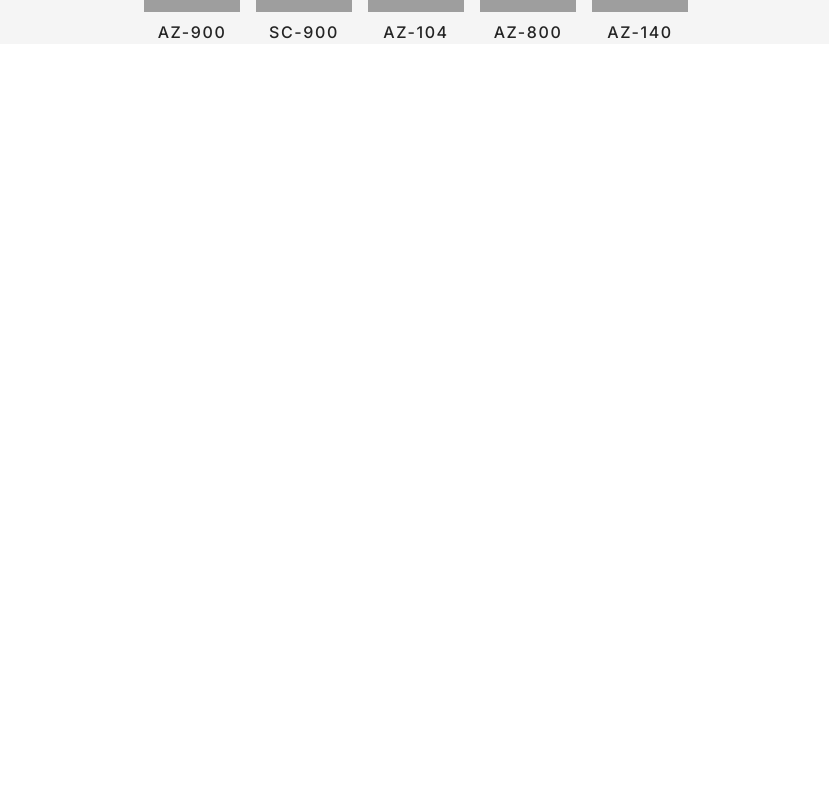
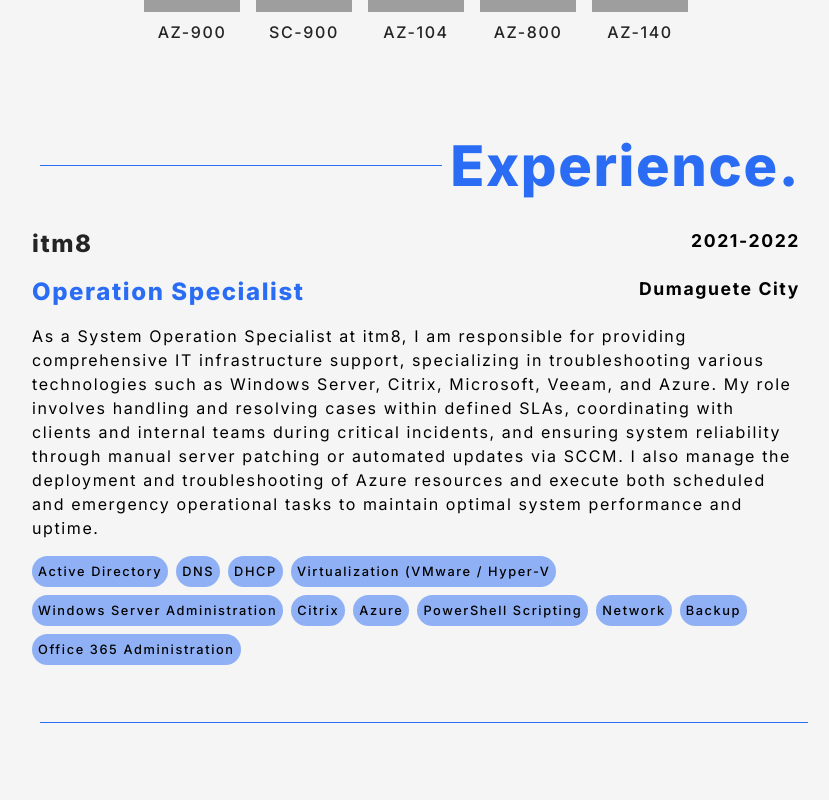
Before and after one commit to regret546/jodurtech, a React (Vite) app: page / in a window 1280 px wide. Shown: the part 2500-3300 px from the top of the page, without its empty margins (224-1053 px from the left). Before the commit the page ends 2544 px from the top, so only its background shows below. Built offline with nearby package versions, Linux system fonts and the light colour scheme; grey boxes are pictures that could not be loaded.

Commit message:
add experience page

```diff
--- a/src/App.jsx
+++ b/src/App.jsx
@@ -4,6 +4,7 @@ import Home from "./sections/Home";
 import Certificates from "./sections/Certificates";
 import About from "./sections/About";
 import Project from "./sections/Project";
+import Experience from "./sections/Experience";
 
 import "./style.css";
 
@@ -17,6 +18,7 @@ function App() {
           <About />
           <Project />
           <Certificates />
+          <Experience />
         </div>
       </div>
     </>
--- a/src/components/UI/DragDrawer.jsx
+++ b/src/components/UI/DragDrawer.jsx
@@ -73,7 +73,7 @@ function DragDrawer({ open, setOpen, item }) {
               top: 0,
               bottom: 0.5,
             }}
-            className="absolute bottom-0 h-[75vh] w-[700px] overflow-hidden  rounded-t-3xl bg-accent-blue"
+            className="absolute bottom-0 h-[80vh] w-[700px] overflow-hidden  rounded-t-3xl bg-accent-blue"
           >
             <div className="absolute left-0 right-0 top-0 z-10 flex justify-center border-e-accent-red p-4">
               <button
--- a/src/sections/About.jsx
+++ b/src/sections/About.jsx
@@ -72,7 +72,7 @@ function About() {
               Use at work:
             </p>
 
-            <ul className=" flex flex-wrap text-[0.8rem] gap-2 ">
+            <ul>
               <li>Windows Server</li>
               <li>Active Directory</li>
               <li>Group Policy</li>
@@ -92,7 +92,7 @@ function About() {
               Use for Fun:
             </p>
 
-            <ul className=" flex flex-wrap text-[0.8rem] gap-2 ">
+            <ul>
               <li>PHP</li>
               <li>MySQL</li>
               <li>MongoDB</li>
--- /dev/null
+++ b/src/sections/Experience.jsx
@@ -0,0 +1,84 @@
+import React from "react";
+import HeaderLine from "../components/UI/HeaderLine";
+import { li } from "motion/react-client";
+
+const experienceList = [
+  {
+    company: "itm8",
+    period: "2021-2022",
+    location: "Dumaguete City",
+    role: "Operation Specialist",
+    job: "As a System Operation Specialist at itm8, I am responsible for providing comprehensive IT infrastructure support, specializing in troubleshooting various technologies such as Windows Server, Citrix, Microsoft, Veeam, and Azure. My role involves handling and resolving cases within defined SLAs, coordinating with clients and internal teams during critical incidents, and ensuring system reliability through manual server patching or automated updates via SCCM. I also manage the deployment and troubleshooting of Azure resources and execute both scheduled and emergency operational tasks to maintain optimal system performance and uptime.",
+    skills: [
+      "Active Directory",
+      "DNS",
+      "DHCP",
+      "Virtualization (VMware / Hyper-V",
+      "Windows Server Administration",
+      "Citrix",
+      "Azure",
+      "PowerShell Scripting",
+      "Network",
+      "Backup",
+      "Office 365 Administration",
+    ],
+  },
+  {
+    company: "itm8",
+    period: "2021-2022",
+    location: "Dumaguete City",
+    role: "Operation Specialist",
+    job: "As a System Operation Specialist at itm8, I am responsible for providing comprehensive IT infrastructure support, specializing in troubleshooting various technologies such as Windows Server, Citrix, Microsoft, Veeam, and Azure. My role involves handling and resolving cases within defined SLAs, coordinating with clients and internal teams during critical incidents, and ensuring system reliability through manual server patching or automated updates via SCCM. I also manage the deployment and troubleshooting of Azure resources and execute both scheduled and emergency operational tasks to maintain optimal system performance and uptime.",
+    skills: [
+      "Active Directory",
+      "DNS",
+      "DHCP",
+      "Virtualization (VMware / Hyper-V",
+      "Windows Server Administration",
+      "Citrix",
+      "Azure",
+      "PowerShell Scripting",
+      "Network",
+      "Backup",
+      "Office 365 Administration",
+    ],
+  },
+];
+
+function Experience() {
+  return (
+    <div className="w-[60%] mt-[4rem]">
+      <h2 className="font-extrabold text-[3.5rem] mb-5 flex items-center text-accent-blue">
+        <HeaderLine color="accent-blue" />
+        Experience.
+      </h2>{" "}
+      <div className="grid gap-[2rem] Experience">
+        {experienceList.map((exp, i) => (
+          <div key={i} className="grid gap-4">
+            <div className="flex justify-between">
+              <h2 className="text-2xl font-extrabold text-fg">{exp.company}</h2>
+              <p className="text-[1.1rem] font-bold">{exp.period}</p>
+            </div>
+            <div className="flex justify-between">
+              <h2 className="text-2xl font-extrabold text-accent-blue">
+                {exp.role}
+              </h2>
+              <p className="text-[1.1rem] font-bold">{exp.location}</p>
+            </div>
+            <p>{exp.job}</p>
+            <ul>
+              {exp.skills.map((skill) => (
+                <li key={skill}>{skill}</li>
+              ))}
+            </ul>
+            <div className="my-[2rem]">
+              <HeaderLine color="accent-blue" />
+            </div>
+          </div>
+        ))}
+      </div>
+    </div>
+  );
+}
+
+export default Experience;
--- a/src/style.css
+++ b/src/style.css
@@ -33,6 +33,24 @@
   }
 
   .Skills {
+    ul {
+      @apply flex flex-wrap text-[0.8rem] gap-2;
+    }
+  }
+
+  .Skills {
+    li {
+      @apply p-1.5 bg-accent-blue/50 rounded-full font-medium;
+    }
+  }
+
+  .Experience {
+    ul {
+      @apply flex flex-wrap text-[0.8rem] gap-2;
+    }
+  }
+
+  .Experience {
     li {
       @apply p-1.5 bg-accent-blue/50 rounded-full font-medium;
     }
```
